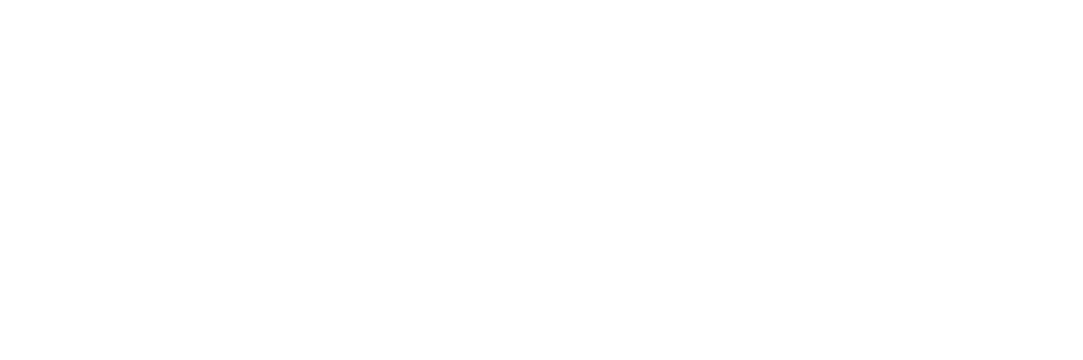
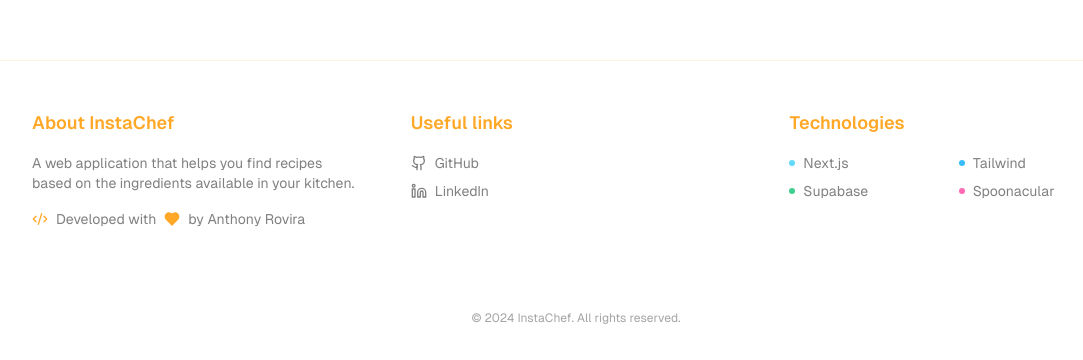
Before and after one commit to anthonyrovira/insta-chef, a Next.js app: page / in a window 1280 px wide. Shown: the part 940-1300 px from the top of the page, without its empty margins (64-1147 px from the left). Before the commit the page ends 920 px from the top, so only its background shows below. Built offline with nearby package versions, Linux system fonts and the light colour scheme; no server answers.

Commit message:
add: footer

```diff
--- a/app/layout.tsx
+++ b/app/layout.tsx
@@ -6,6 +6,7 @@
 import "./styles/globals.css";
 import Header from "@/components/Header";
 import { validateConfig } from "@/config/supabase";
+import Footer from "@/components/Footer";
 
 const geistSans = localFont({
   src: "./fonts/GeistVF.woff",
@@ -65,6 +66,7 @@
             <Header />
             {children}
           </main>
+          <Footer />
         </ThemeProvider>
       </body>
     </html>
--- /dev/null
+++ b/components/Footer.tsx
@@ -0,0 +1,82 @@
+import { Github, Linkedin, Code2, Heart } from "lucide-react";
+import Link from "next/link";
+
+export default function Footer() {
+  return (
+    <footer className="w-full py-12 mt-20 border-t border-tertiary-light dark:border-tertiary-dark">
+      <div className="max-w-6xl mx-auto px-8">
+        <div className="grid grid-cols-1 md:grid-cols-3 gap-12">
+          {/* Colonne À propos */}
+          <div className="space-y-4">
+            <h3 className="text-lg font-semibold text-primary-light dark:text-primary-dark">About InstaChef</h3>
+            <p className="text-sm text-secondary-light/70 dark:text-secondary-dark/70">
+              A web application that helps you find recipes based on the ingredients available in your kitchen.
+            </p>
+            <div className="flex items-center gap-2 text-sm text-secondary-light/70 dark:text-secondary-dark/70">
+              <Code2 className="size-4  text-primary-light dark:text-primary-dark" />
+              <span>Developed with</span>
+              <Heart fill="currentColor" className="size-4 text-primary-light dark:text-primary-dark" />
+              <span>by Anthony Rovira</span>
+            </div>
+          </div>
+
+          <div className="space-y-4">
+            <h3 className="text-lg font-semibold text-primary-light dark:text-primary-dark">Useful links</h3>
+            <ul className="space-y-2">
+              <li>
+                <Link
+                  href="https://github.com/anthonyrovira"
+                  target="_blank"
+                  rel="noopener noreferrer"
+                  className="flex items-center gap-2 text-sm text-secondary-light/70 dark:text-secondary-dark/70 hover:text-primary-light dark:hover:text-primary-dark transition-colors"
+                >
+                  <Github className="size-4 " />
+                  GitHub
+                </Link>
+              </li>
+              <li>
+                <Link
+                  href="https://www.linkedin.com/in/anthonyrovira/"
+                  target="_blank"
+                  rel="noopener noreferrer"
+                  className="flex items-center gap-2 text-sm text-secondary-light/70 dark:text-secondary-dark/70 hover:text-primary-light dark:hover:text-primary-dark transition-colors"
+                >
+                  <Linkedin className="size-4 " />
+                  LinkedIn
+                </Link>
+              </li>
+            </ul>
+          </div>
+
+          <div className="space-y-4">
+            <h3 className="text-lg font-semibold text-primary-light dark:text-primary-dark">Technologies</h3>
+            <ul className="grid grid-cols-2 gap-2 text-sm text-secondary-light/70 dark:text-secondary-dark/70">
+              <li className="flex items-center gap-2">
+                <span className="w-1.5 h-1.5 rounded-full bg-[#61DAFB]" />
+                Next.js
+              </li>
+              <li className="flex items-center gap-2">
+                <span className="w-1.5 h-1.5 rounded-full bg-[#38BDF8]" />
+                Tailwind
+              </li>
+              <li className="flex items-center gap-2">
+                <span className="w-1.5 h-1.5 rounded-full bg-[#3ECF8E]" />
+                Supabase
+              </li>
+              <li className="flex items-center gap-2">
+                <span className="w-1.5 h-1.5 rounded-full bg-[#FF69B4]" />
+                Spoonacular
+              </li>
+            </ul>
+          </div>
+        </div>
+
+        <div className="mt-12 pt-8 border-t border-tertiary-light/20 dark:border-tertiary-dark/20">
+          <p className="text-center text-xs text-secondary-light/50 dark:text-secondary-dark/50">
+            © {new Date().getFullYear()} InstaChef. All rights reserved.
+          </p>
+        </div>
+      </div>
+    </footer>
+  );
+}
```
